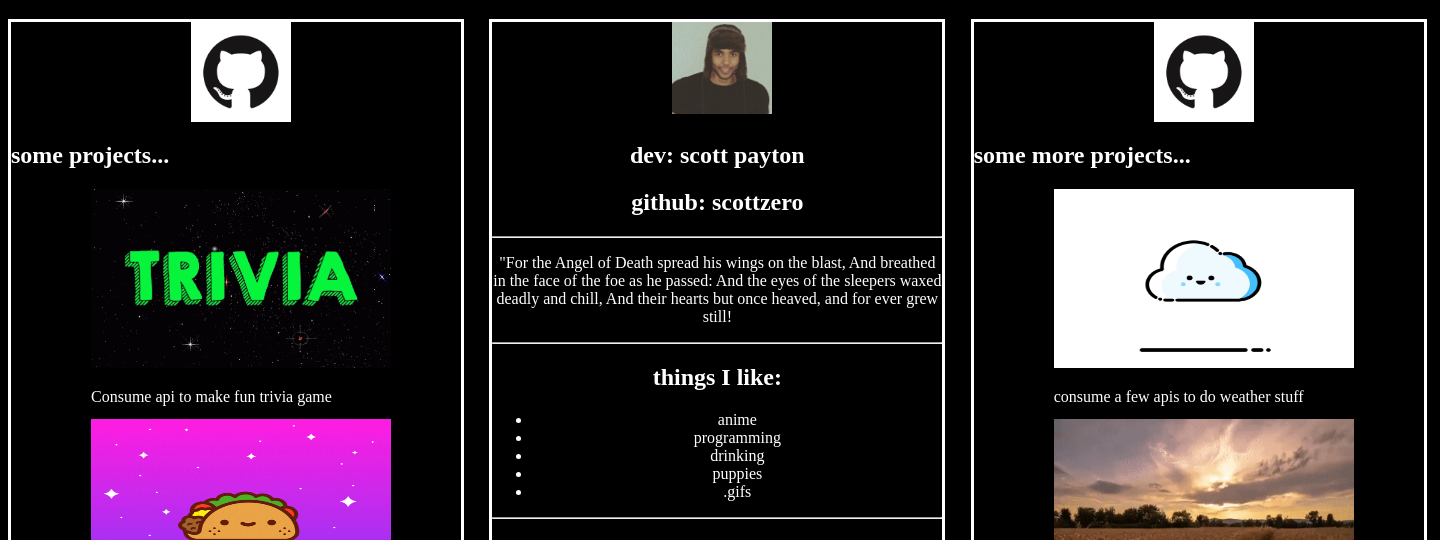
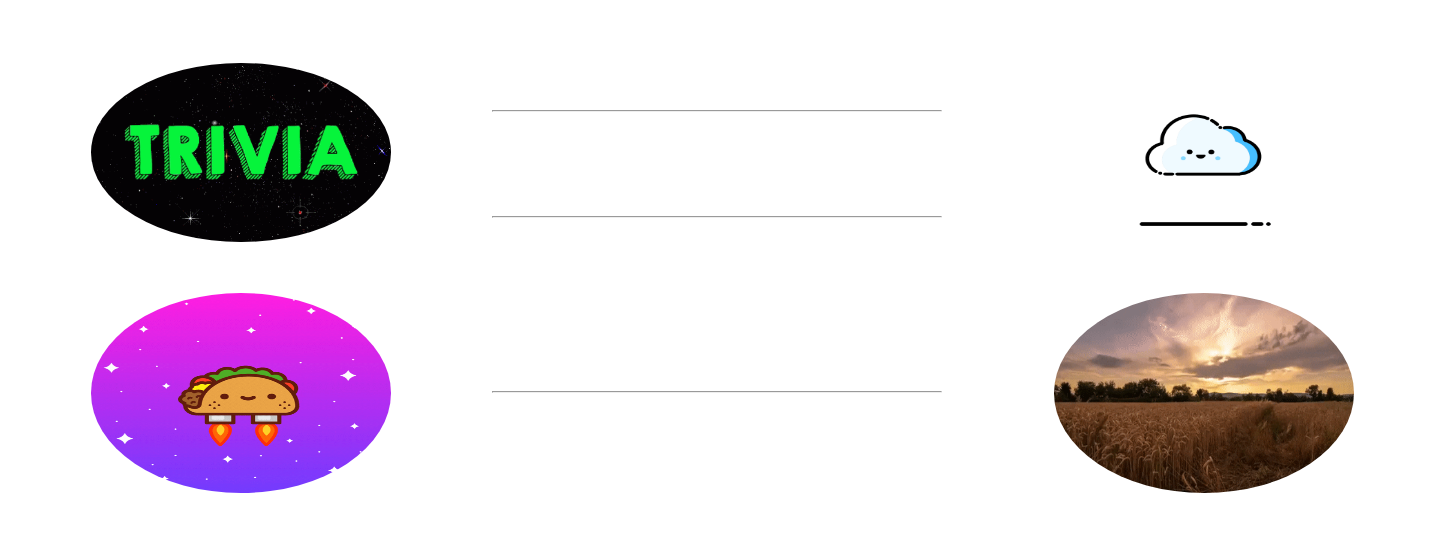
Before and after one commit to scottzero/portfolioSP, a PHP site: page / in a window 1440 px wide. Shown: the part 115-655 px from the top of the page. Run offline with PHP 8.4, Linux system fonts and the light colour scheme.

Commit message:
added div background transitions, added border radius, and center text

```diff
--- a/index.html
+++ b/index.html
@@ -10,9 +10,9 @@
     <div class="wrapper">
 
       <!-- start header -->
-      <div class="header">
-        <h1>welcome!</h1>
-      </div>
+      <!-- <div class="header">
+        <h1>hello world...</h1>
+      </div> -->
       <!-- end header -->
 
       <!-- start middle -->
@@ -115,7 +115,7 @@
       </div>
       <div class="koroibos">
         <a href="https://github.com/scottzero/rails_engine"><img src="imgs/olympiangif.gif" alt="koroibos img"></a>
-        <p>48 hour challenge to build api for olympics</p>
+        <p>48 hour challenge to build api for olympians</p>
       </div>
   </section>
   <!-- end middle -->
--- a/style.css
+++ b/style.css
@@ -1,5 +1,5 @@
 body{
-  background-color: black;
+  background-color: white;
 }
 .wrapper{
   display: grid;
@@ -26,10 +26,15 @@ body{
 .leftBox{
 border-style: solid;
 border-color: white;
+background-color:white;
 height: 900px;
 width: 450px;
 color: white;
 grid-area: a1;
+transition: 1s ease-in-out;
+}
+div.leftBox:hover{
+  background-color:#707070;
 }
 
 .githubimg{
@@ -51,9 +56,11 @@ grid-area: a1;
   border-color: white; */
   height: 200px;
   width: 300px;
+  text-align:center;
 }
 
 .tomato-time img{
+  border-radius: 50%;
   max-width: 300px;
   max-height: 300px;
 }
@@ -65,11 +72,13 @@ grid-area: a1;
   border-color: white; */
   height: 200px;
   width: 300px;
+  text-align:center;
 }
 
 .tacoboutit img{
   width: 300px;
   height: 200px;
+  border-radius: 50%;
 }
 
 .railsengine{
@@ -79,11 +88,13 @@ grid-area: a1;
   border-color: white; */
   height: 200px;
   width: 300px;
+  text-align:center;
 }
 
 .railsengine img{
   width: 300px;
   height: 200px;
+  border-radius: 50%;
 }
 
 .sweaterweather{
@@ -98,6 +109,7 @@ grid-area: a1;
 .sweaterweather img{
   width: 300px;
   height: 179.52px;
+  border-radius: 50%;
 }
 
 .koroibos{
@@ -112,6 +124,7 @@ grid-area: a1;
 .koroibos img{
   width: 300px;
   height: 200px;
+  border-radius: 50%;
 }
 
 .bfield{
@@ -127,17 +140,23 @@ grid-area: a1;
 .bfield img{
   width: 300px;
   height: 200px;
+  border-radius: 50%;
 }
 
 
 .centerBox{
   border-style: solid;
   border-color: white;
+  background-color:white;
+  transition: 1s ease-in-out;
   height: 600px;
   width: 450px;
   color: white;
   grid-area: a2;
   text-align: center;
+}
+div.centerBox:hover{
+  background-color: #707070;
 }
 
 .scottimg{
@@ -151,19 +170,25 @@ grid-area: a1;
 .scottimg img{
   max-width: 100%;
   max-height: 100%;
+  border-radius: 50%;
 }
 
 .rightBox{
   border-style: solid;
   border-color: white;
+  background-color: white;
+  transition: 1s ease-in-out;
   height: 900px;
   width: 450px;
   color: white;
   grid-area: a3;
 }
+div.rightBox:hover{
+  background-color: #707070;
+}
 
 .footer{
-  color:white;
+  color:black;
   text-align: center;
   width: auto;
   border-color: white;
```
